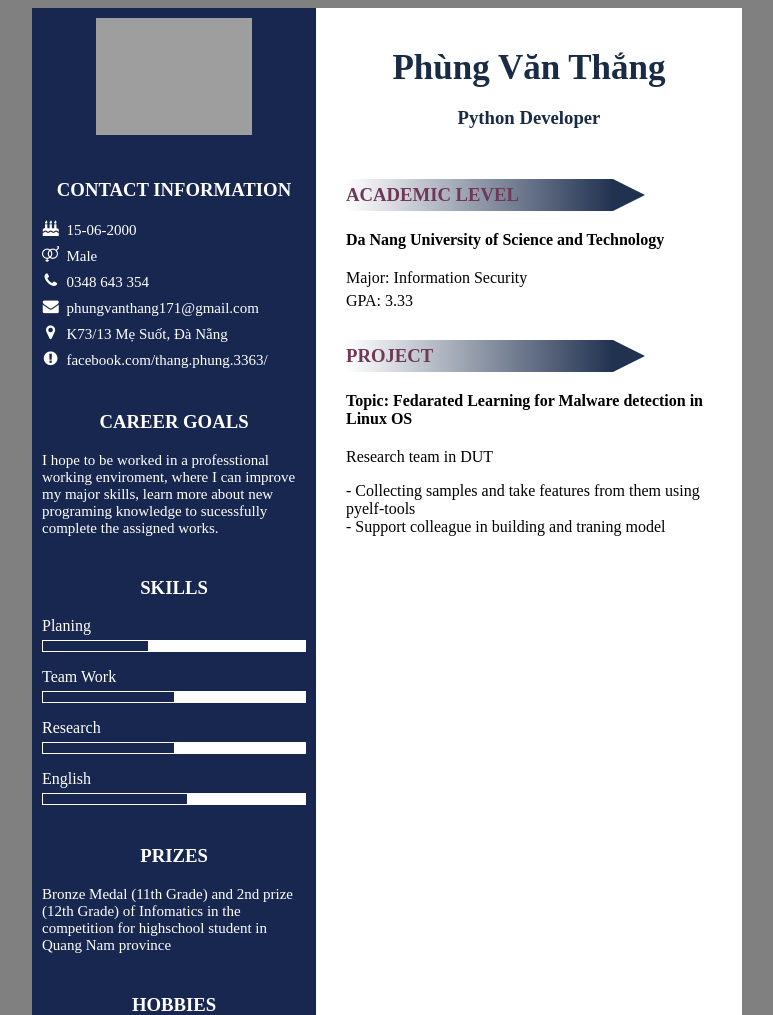
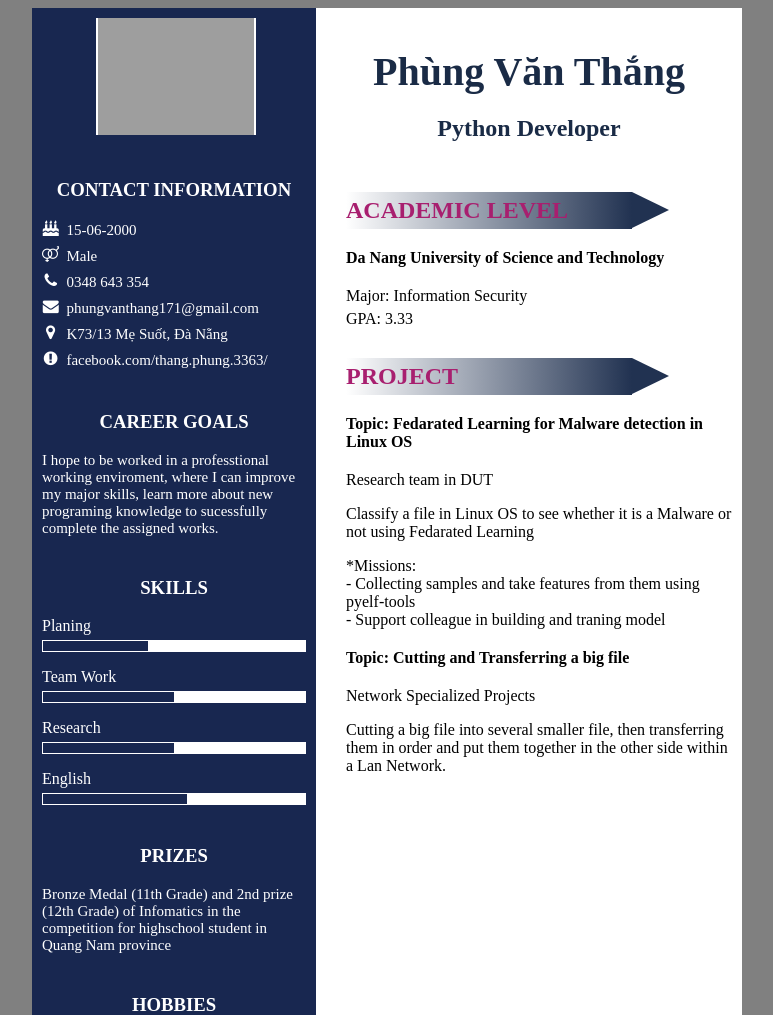
Before and after one commit to Okman321456/dn-202206-python-thang-CV, a PHP site: page /Phung_Van_Thang-CV.html in a window 1280 px wide. Shown: the top 1015 px of the page, without its empty margins (253-1026 px from the left). Run offline with PHP 8.4, Linux system fonts and the light colour scheme; grey boxes are pictures that could not be loaded.

Commit message:
edit avt

```diff
--- a/code/Phung_Van_Thang-CV.css
+++ b/code/Phung_Van_Thang-CV.css
@@ -21,19 +21,23 @@ body{
 }
 .avt-img{
     margin-top: 10px;
-    height: auto;
     width: 55%;
-    margin-left: auto;
-    margin-right: auto;
+    margin: 10px auto 0px auto;
 }
 .avt-wrapper{
-    text-align: center;
+    align-content: center;
 }
 .avt-img img{
     overflow:hidden;
     width: 100%;
     height: 100%;
-    Object-fit: content;
+    object-fit: cover;
+    border-left:2px;
+    border-right:2px;
+    border-bottom: 0px;
+    border-top: 0px;
+    border-style: solid;
+    border-color: white;
 }
 
 /* for individual information */
@@ -201,7 +205,6 @@ body{
     background-color: white;
     height: auto;
     margin-right: auto;
-    width: auto;
 }
 
 .name-position-wrapper{
@@ -212,7 +215,7 @@ body{
 }
 
 .name-position-wrapper h1{
-    font-size: 35px;
+    font-size: 40px;
     margin-bottom: 10px;
     width: auto;
 }
@@ -224,29 +227,35 @@ body{
     margin-top: 30px;
     display: flex;
     height: auto;
-    width: 85%;
+    width: 80%;
     align-items: center;
 }
 .rectangle-wrapper{
+    margin: 0px 0px;
     background-image: linear-gradient(to right, white, #213251);
     height: auto;
     width: 85%;
 }
-.rectangle-wrapper h3{
-    color: #6F3858;
+.rectangle-wrapper h2{
+    color: #a81f6f;
     margin: 5px 0px;
     vertical-align: middle;
+    font-weight: 600;
+    font-size: 24px;
     height: auto;
     text-transform: uppercase;
 }
 .triangle-wrapper{
-    width: 15%;
+    margin: 0px 0px;
+    width: 0px;
+    height: 0px;
+    border-right: "0px solid #fff";
     /* height: 32px;
     border: 16px solid #fff;
     border-left: 70 solid #213251; */
 }
 
-/* for section */
+/* for inside section */
 .section-items-wrapper{
     margin-left: 30px;
     text-align: left;
--- a/code/Phung_Van_Thang-CV.html
+++ b/code/Phung_Van_Thang-CV.html
@@ -15,7 +15,7 @@
         <div class="left-col">
             <div class="avt-wrapper">
                 <div class="avt-img">
-                    <img src="../image/288647953_430615828918335_2875228124844850437_n.jpg" />
+                    <img src="../image/289097060_435537518130041_678859902721263895_n.jpg" alt="">
                 </div>
             </div>
             <div class="invi-info-wrapper">
@@ -117,11 +117,11 @@
         <div class="right-col">
             <div class="name-position-wrapper">
                 <h1>Phùng Văn Thắng</h1>
-                <h3>Python Developer</h3>
+                <h2>Python Developer</h2>
             </div>
             <div class="section-wrapper">
                 <div class="rectangle-wrapper">
-                    <h3>Academic Level</h3>
+                    <h2>Academic Level</h2>
                 </div>
                 <div class="triangle-wrapper">
                 </div>
@@ -137,7 +137,7 @@
             </div>
             <div class="section-wrapper">
                 <div class="rectangle-wrapper">
-                    <h3>Project</h3>
+                    <h2>Project</h2>
                 </div>
                 <div class="triangle-wrapper">
                 </div>
@@ -147,7 +147,19 @@
                     <h4 class="item-name">Topic: Fedarated Learning for Malware detection in Linux OS</h4>
                     <div class="section-item-major">
                         <h4 class="item-major-name">Research team in DUT</h4>
-                        <p>- Collecting samples and take features from them using pyelf-tools<br/> - Support colleague in building and traning model
+                        <p>Classify a file in Linux OS to see whether it is a Malware or not using Fedarated Learning</p>
+                        <p>*Missions: <br/>- Collecting samples and take features from them using pyelf-tools<br/> - Support colleague in building and traning model
+                        </p>
+                    </div>
+                </div>
+            </div>
+            <div class="section-items-wrapper">
+                <div class="section-item">
+                    <h4 class="item-name">Topic: Cutting and Transferring a big file</h4>
+                    <div class="section-item-major">
+                        <h4 class="item-major-name">Network Specialized Projects</h4>
+                        <p>Cutting a big file into several smaller file, then transferring them in order and put them together
+                            in the other side within a Lan Network.
                         </p>
                     </div>
                 </div>
@@ -159,8 +171,8 @@
             var rectangle_wrapper = document.getElementsByClassName("rectangle-wrapper");
             var triangle_wrapper = document.getElementsByClassName("triangle-wrapper");
             for (let i = 0; i < triangle_wrapper.length; i++) {
-                triangle_wrapper[i].style.height = rectangle_wrapper[i].offsetHeight;
-                triangle_wrapper[i].style.border = rectangle_wrapper[i].offsetHeight / 2 + "px solid #fff";
+                // triangle_wrapper[i].style.height = rectangle_wrapper[i].offsetHeight;
+                triangle_wrapper[i].style.border = rectangle_wrapper[i].offsetHeight/2 + "px solid #fff";
                 triangle_wrapper[i].style.borderLeft = rectangle_wrapper[i].offsetHeight + "px solid #213251";
             }
         }
```
